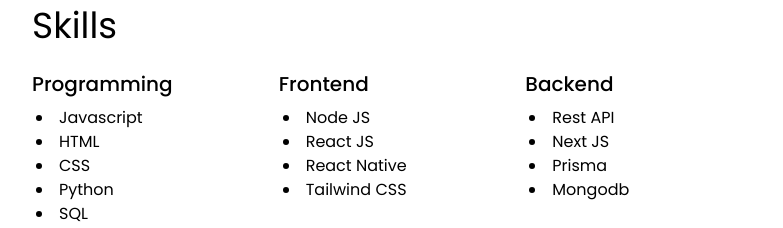
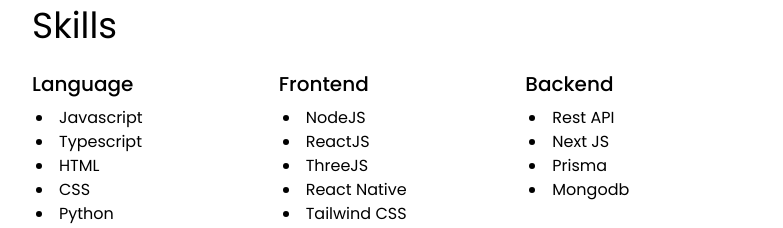
Before and after one commit to 61130061/me, a React (Create React App) app: page / in a window 1280 px wide. Shown: the part 418-646 px from the top of the page, without its empty margins (248-1031 px from the left). Built offline with nearby package versions, Linux system fonts and the light colour scheme; no server answers.

Commit message:
♻️ update skill informations

```diff
--- a/src/components/Skills.js
+++ b/src/components/Skills.js
@@ -4,9 +4,10 @@
       <div className="text-4xl my-4 font-[400]">Skills</div>
       <div className="grid md:grid-cols-3 grid-cols-2 gap-5">
         <div>
-          <div className="font-[500] text-xl my-2">Programming</div>
+          <div className="font-[500] text-xl my-2">Language</div>
           <ul className="list-disc list-inside px-1">
             <li>Javascript</li>
+            <li>Typescript</li>
             <li>HTML</li>
             <li>CSS</li>
             <li>Python</li>
@@ -17,8 +18,9 @@
         <div>
           <div className="font-[500] text-xl my-2">Frontend</div>
           <ul className="list-disc list-inside px-1">
-            <li>Node JS</li>
-            <li>React JS</li>
+            <li>NodeJS</li>
+            <li>ReactJS</li>
+            <li>ThreeJS</li>
             <li>React Native</li>
             <li>Tailwind CSS</li>
           </ul>
```
